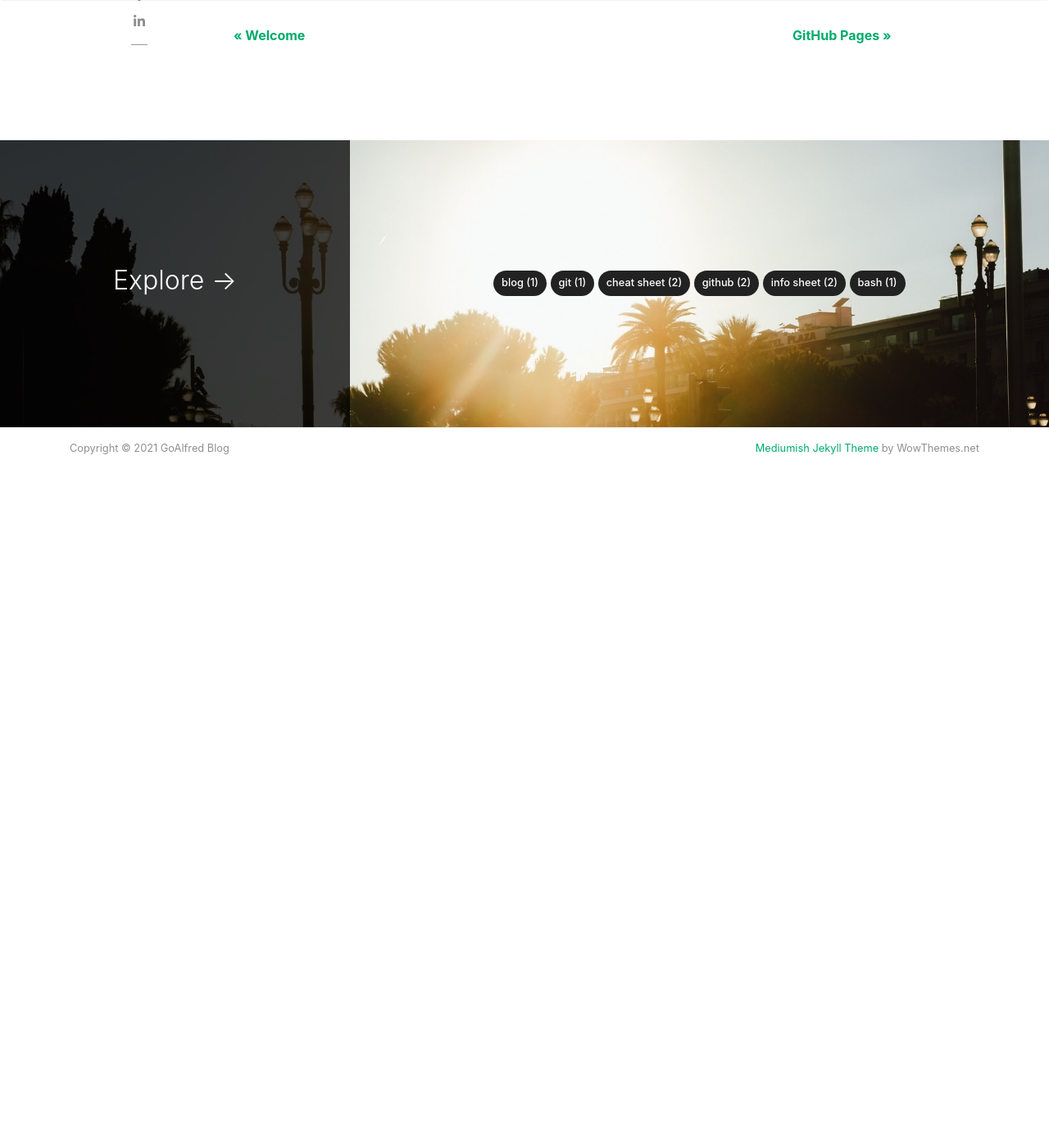
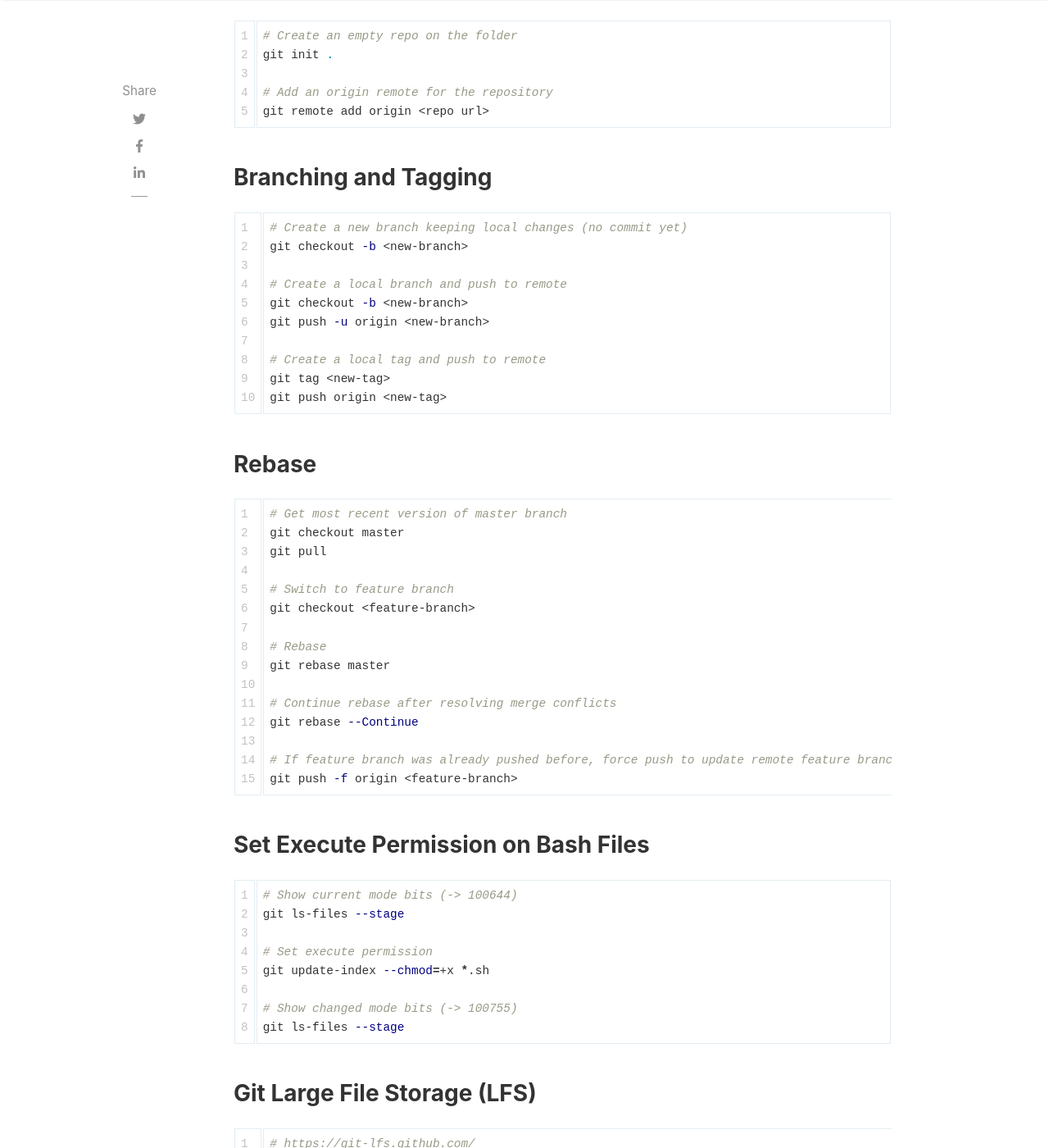
Before and after one commit to goalfred-dev/goalfred-dev.github.io, a Jekyll site: the page built from _posts/2021-05-03-git-cheat-sheet.md, in a window 1280 px wide and 1400 px high, scrolled down 1441 px. Shown: the whole window at 82% size. Built offline with Jekyll 4.4.1, drawn with Linux system fonts in a browser that asks for light colours; nearby versions of some CDN libraries; comment, search, counter and statistics services are not loaded; before the commit the page ends 2071 px from its top, so only the background shows below that; some of the changed text lies outside the part shown.

Commit message:
Completed Git cheat sheet

````diff
--- a/_posts/2021-05-03-git-cheat-sheet.md
+++ b/_posts/2021-05-03-git-cheat-sheet.md
@@ -16,14 +16,13 @@ Git is easy to learn and has a tiny footprint with fast performance. It outclass
 
 [GitHub Git Cheat Sheet](https://education.github.com/git-cheat-sheet-education.pdf)
 
+[How to work with Git submodules](https://git-scm.com/book/en/v2/Git-Tools-Submodules)
+
 <!--more-->
 
 ### Submodules
 
 ```sh
-# How to work with Git submodules
-# https://git-scm.com/book/en/v2/Git-Tools-Submodules
-
 # Add new submodule
 git submodule add <repo> <path>
 
@@ -38,3 +37,82 @@ git rm <path>
 git submodule add --force --branch <branch> <repo> <path>
 git submodule update --init --recursive <path>
 ```
+
+### Clone on Existing Folder
+
+```sh
+# Create an empty repo on the folder
+git init .
+
+# Add an origin remote for the repository
+git remote add origin <repo url>
+```
+
+### Branching and Tagging
+
+```sh
+# Create a new branch keeping local changes (no commit yet)
+git checkout -b <new-branch>
+
+# Create a local branch and push to remote
+git checkout -b <new-branch>
+git push -u origin <new-branch>
+
+# Create a local tag and push to remote
+git tag <new-tag>
+git push origin <new-tag>
+```
+
+### Rebase
+
+```sh
+# Get most recent version of master branch
+git checkout master
+git pull
+
+# Switch to feature branch
+git checkout <feature-branch>
+
+# Rebase
+git rebase master
+
+# Continue rebase after resolving merge conflicts
+git rebase --Continue
+
+# If feature branch was already pushed before, force push to update remote feature branch
+git push -f origin <feature-branch>
+```
+
+### Set Execute Permission on Bash Files
+
+```sh
+# Show current mode bits (-> 100644)
+git ls-files --stage
+
+# Set execute permission
+git update-index --chmod=+x *.sh
+
+# Show changed mode bits (-> 100755)
+git ls-files --stage
+```
+
+### Git Large File Storage (LFS)
+
+```sh
+# https://git-lfs.github.com/
+
+# Set up Git LFS and its respective hooks
+git lfs install
+
+# Select the file types you'd like Git LFS to manage (or directly edit your .gitattributes).
+# You can configure additional file extensions at anytime.
+git lfs track "*.psd"
+
+# Make sure .gitattributes is tracked
+git add .gitattributes
+
+# There is no step three. Just commit and push to GitHub as you normally would.
+git add file.psd
+git commit -m "Add design file"
+git push origin master
+```
````
